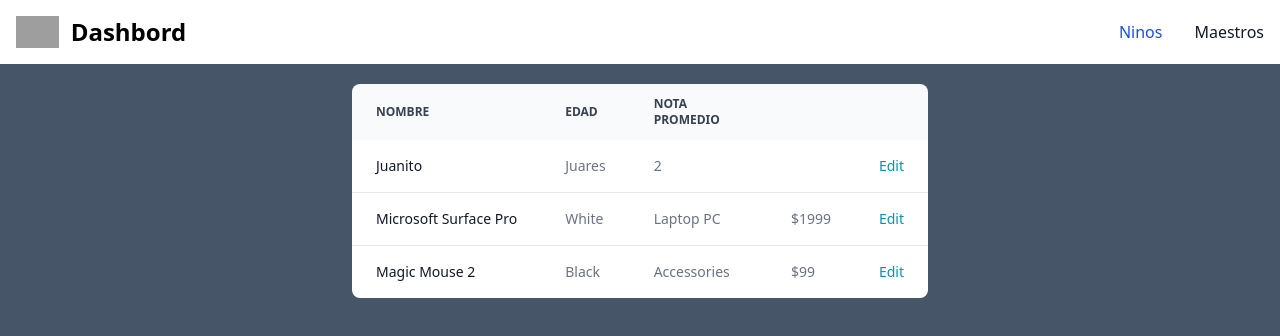
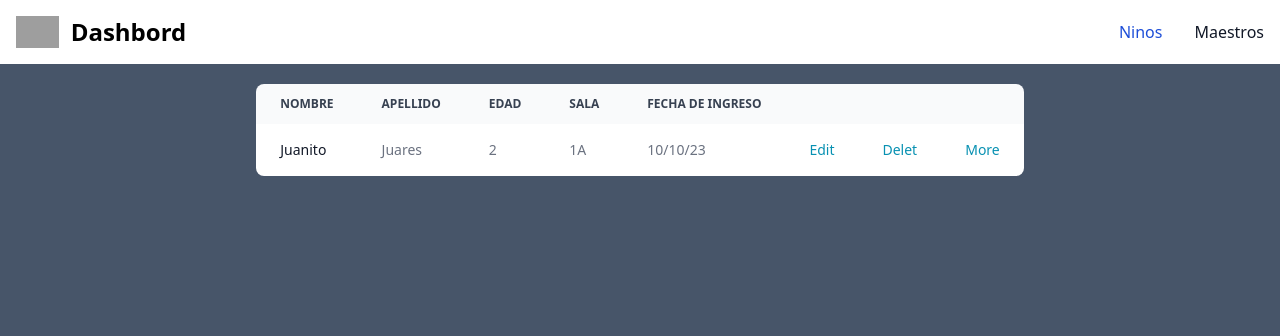
Before and after one commit to wolfsoul01/Frontend-Guarder-a-, a React (Vite) app: page /dashbord/children in a window 1280 px wide. Shown: the top 336 px of the page. Built offline with nearby package versions, Linux system fonts and the light colour scheme; grey boxes are pictures that could not be loaded.

Commit message:
Create structur the table childrente

```diff
--- a/src/Pages/Dashbord.jsx
+++ b/src/Pages/Dashbord.jsx
@@ -6,8 +6,8 @@ function Dashbord () {
     <>
       <Navbar />
 
-        <div className='bg-slate-600  w-full min-h-screen pt-5'>
-      <main className='max-w-xl mx-auto' >
+        <div className='bg-slate-600  w-full min-h-screen pt-5 flex justify-center '>
+      <main className='max-w-3xl overflow-x-auto' >
           <Outlet />
       </main>
         </div>
--- a/src/components/ChildrentDash.jsx
+++ b/src/components/ChildrentDash.jsx
@@ -4,12 +4,15 @@ export function ChildrentDash () {
     <Table>
       <Table.Head>
         <Table.HeadCell>Nombre</Table.HeadCell>
+        <Table.HeadCell>Apellido</Table.HeadCell>
         <Table.HeadCell>Edad</Table.HeadCell>
-        <Table.HeadCell>Nota Promedio</Table.HeadCell>
-        <Table.HeadCell></Table.HeadCell>
+        <Table.HeadCell>Sala</Table.HeadCell>
+        <Table.HeadCell>Fecha de ingreso</Table.HeadCell>
         <Table.HeadCell>
-          <span className='sr-only'>Edit</span>
+          <span className='sr-only'>t</span>
         </Table.HeadCell>
+        <Table.HeadCell/>
+        <Table.HeadCell/>
       </Table.Head>
       <Table.Body className='divide-y'>
         <Table.Row className='bg-white dark:border-gray-700 dark:bg-gray-800'>
@@ -18,45 +21,27 @@ export function ChildrentDash () {
           </Table.Cell>
           <Table.Cell>Juares</Table.Cell>
           <Table.Cell>2</Table.Cell>
-          <Table.Cell></Table.Cell>
+          <Table.Cell>1A</Table.Cell>
+          <Table.Cell>10/10/23</Table.Cell>
           <Table.Cell>
             <a
               className='font-medium text-cyan-600 hover:underline dark:text-cyan-500'
-              href='/tables'
             >
               <p>Edit</p>
             </a>
           </Table.Cell>
-        </Table.Row>
-        <Table.Row className='bg-white dark:border-gray-700 dark:bg-gray-800'>
-          <Table.Cell className='whitespace-nowrap font-medium text-gray-900 dark:text-white'>
-            <p>Microsoft Surface Pro</p>
-          </Table.Cell>
-          <Table.Cell>White</Table.Cell>
-          <Table.Cell>Laptop PC</Table.Cell>
-          <Table.Cell>$1999</Table.Cell>
           <Table.Cell>
             <a
               className='font-medium text-cyan-600 hover:underline dark:text-cyan-500'
-              href='/tables'
             >
-              <p>Edit</p>
+              <p>Delet</p>
             </a>
           </Table.Cell>
-        </Table.Row>
-        <Table.Row className='bg-white dark:border-gray-700 dark:bg-gray-800'>
-          <Table.Cell className='whitespace-nowrap font-medium text-gray-900 dark:text-white'>
-            Magic Mouse 2
-          </Table.Cell>
-          <Table.Cell>Black</Table.Cell>
-          <Table.Cell>Accessories</Table.Cell>
-          <Table.Cell>$99</Table.Cell>
           <Table.Cell>
             <a
               className='font-medium text-cyan-600 hover:underline dark:text-cyan-500'
-              href='/tables'
             >
-              <p>Edit</p>
+              <p>More</p>
             </a>
           </Table.Cell>
         </Table.Row>
```
Also changed, not shown: 2 other files (tests, documents, lock files or other folders).
